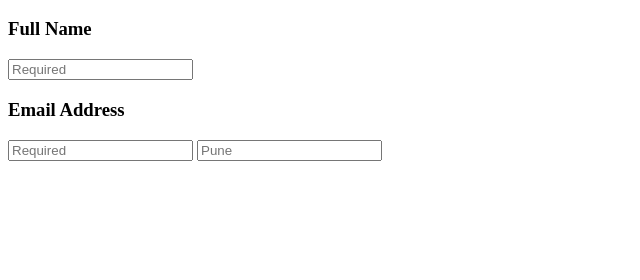
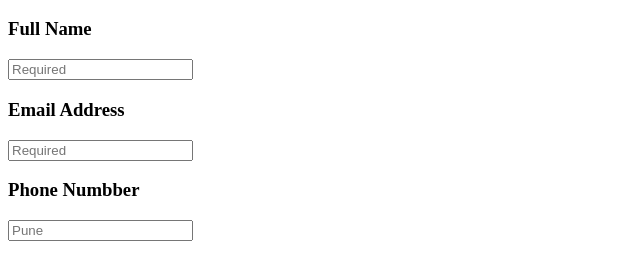
Before and after one commit to iamneo-production/adbbceadaafc305686815bbaaaabbcbbfefone, a plain HTML site: page public/index.html in a window 1280 px wide. Shown: the part 48-328 px from the top of the page, without its empty margins (0-640 px from the left). Drawn offline with Linux system fonts and the light colour scheme.

Commit message:
Backup Commit

```diff
--- a/public/index.html
+++ b/public/index.html
@@ -1,9 +1,12 @@
 <h1>IamNeo's CODE REVIEW</h1>
+<form >
 <h3>Full Name</h3>
 <input type="text" id="name" name="user_bame" placeholder="Required" required>
 <h3>Email Address</h3>
 <input type="email" id ="email" name="user_mail" placeholder="Required">
-
+<h3>Phone Numbber</h3>
 <input type="text" id ="city" name="user_city" placeholder="Pune">
 
 <label class ="checkbox-label"></label>
+
+</form>
```
